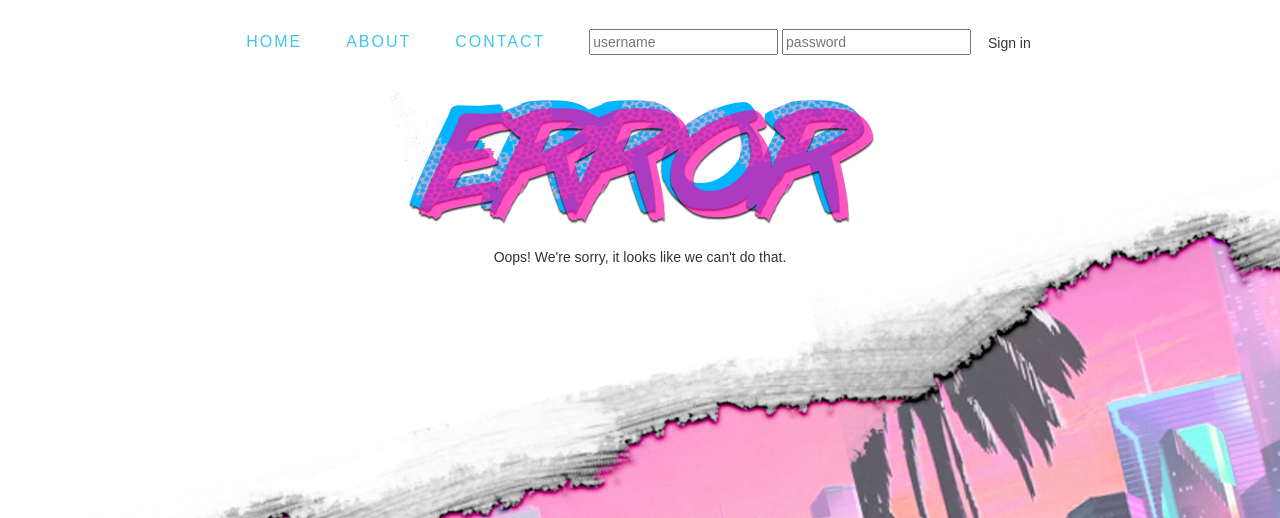
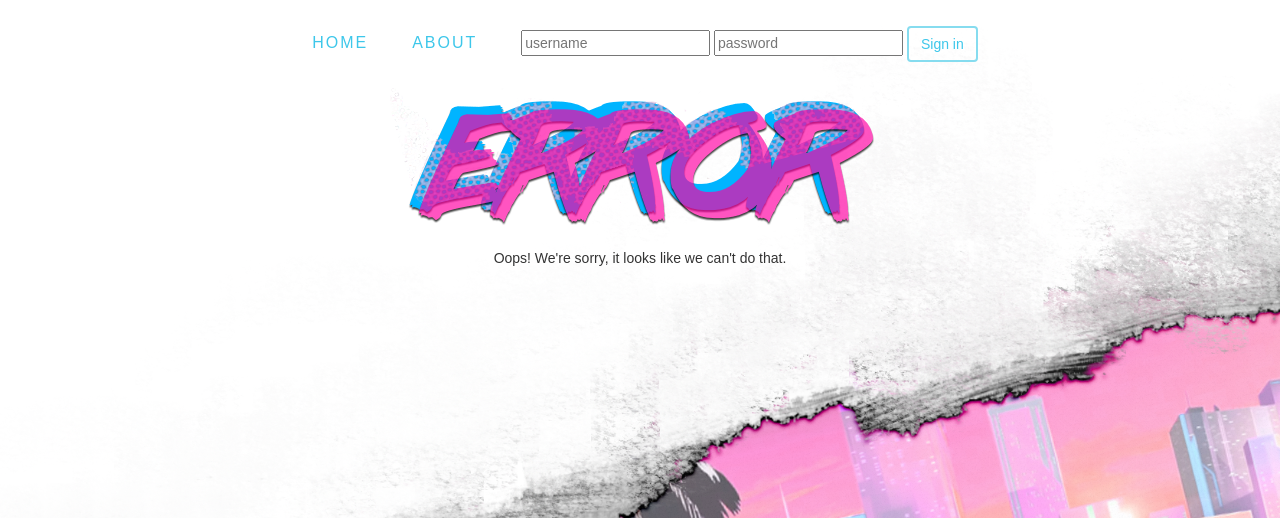
Before and after one commit to katharynreed/rsvparty, a PHP site: template views/error.html.twig in a window 1280 px wide. Shown: the top 518 px of the page. Run offline with PHP 8.4, Linux system fonts and the light colour scheme; the template is opened without the code that fills it, so the values that code supplies are empty; some libraries are stand-ins or nearby versions.

Commit message:
fix background img

```diff
--- a/app/app.php
+++ b/app/app.php
@@ -31,7 +31,7 @@
 
     $app->get('/error', function() use($app) {
         $result = 'hello';
-        return $app["twig"]->render("error.html.twig", ['result' => $result]);
+        return $app["twig"]->render("error.html.twig", ['result' => $result, 'session' => $_SESSION]);
     });
 
     $app->get('/user/{id}', function($id) use($app) {
--- a/views/error.html.twig
+++ b/views/error.html.twig
@@ -12,13 +12,14 @@
                 <ul class="nav-ul">
                   <li class="nav-li"><a href="/">Home</a></li>
                   <li class="nav-li"><a href="#">About</a></li>
-                  <li class="nav-li"><a href="#">Contact</a></li>
+                  {%if session['user'] is not empty%}<li class="nav-li"><a href="/event_creator/{{session['user'].getId}}">Create event</a></li>{%endif%}
+                </ul>
                 </ul>
 
                 <form class="nav-login" action="index.html" method="post">
                   <input type="text" name="username" placeholder="username"value="">
                   <input type="password" name="password" placeholder="password" value="">
-                  <button class="btn" type="submit" name="button">Sign in</button>
+                  <button class="btn btn-top" type="submit" name="button">Sign in</button>
                 </form>
             </div>
             <div id="error-container">
--- a/web/css/styles.css
+++ b/web/css/styles.css
@@ -1,9 +1,11 @@
 /*base.html.twig styling*/
 body {
-    background-image: url(/../img/rsvpartybackground.png);
+    background-image: url(/../img/rsvpartybackground2.png);
     background-repeat: no-repeat;
-    background-size: 150vw;
+    background-size: cover;
+    /*background-size: 150vw;*/
     background-attachment: fixed;
+    background-position: bottom;
     font-family: 'Istok Web', sans-serif;
 }
 
```
Also changed, not shown: web/img/rsvpartybackground2.png (added).
